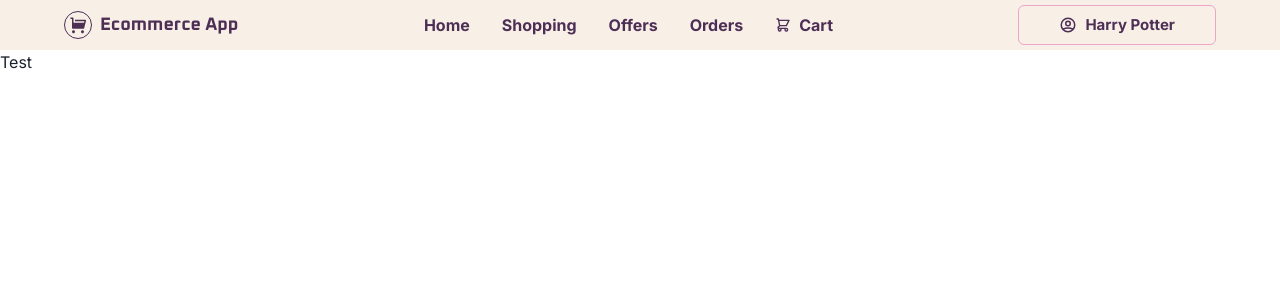
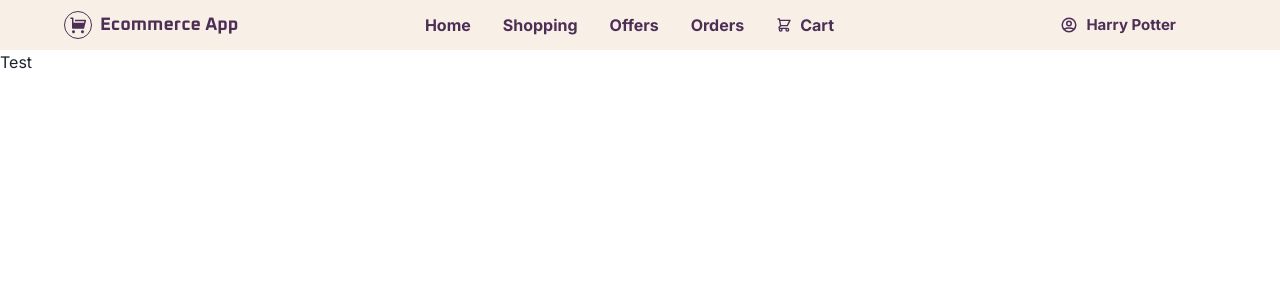
Before and after one commit to shreya2057/Ecommerce_application, a Next.js app: page / in a window 1280 px wide. Shown: the top 300 px of the page. Built offline with nearby package versions, Linux system fonts and the light colour scheme.

Commit message:
feat: navbar and button theme ui updates

```diff
--- a/src/components/navbar/Navbar.tsx
+++ b/src/components/navbar/Navbar.tsx
@@ -14,7 +14,6 @@ import { useState } from "react";
 import { GiHamburgerMenu } from "react-icons/gi";
 import { HiOutlineUserCircle } from "react-icons/hi";
 import { IoMdLogIn } from "react-icons/io";
-import { RiShoppingCartFill } from "react-icons/ri";
 import NavbarItems from "./NavbarItems";
 import Logo from "../Logo";
 
@@ -69,10 +68,7 @@ function NavBar({ loggedIn }: { loggedIn: boolean }) {
             <Menu>
               <MenuButton
                 as={Button}
-                background={"transparent"}
-                _hover={{
-                  background: "transparent",
-                }}
+                variant={"transparentButton"}
                 color={colors.brand[1000]}
                 fontWeight={"bold"}
                 leftIcon={<HiOutlineUserCircle fontSize={"18px"} />}
--- a/src/themes/button.ts
+++ b/src/themes/button.ts
@@ -17,7 +17,8 @@ const primaryButtonShadow = defineStyle({
   ...baseStyles,
   background: colors.brand[400],
   shadow: "md",
-  fontcolor: colors.brand[700],
+  color: colors.brand[800],
+  fontWeight: "bold",
   _hover: {
     background: colors.brand[500],
   },
```
Also changed, not shown: src/app/(auth)/signup/page.tsx (+10 -2 lines).
